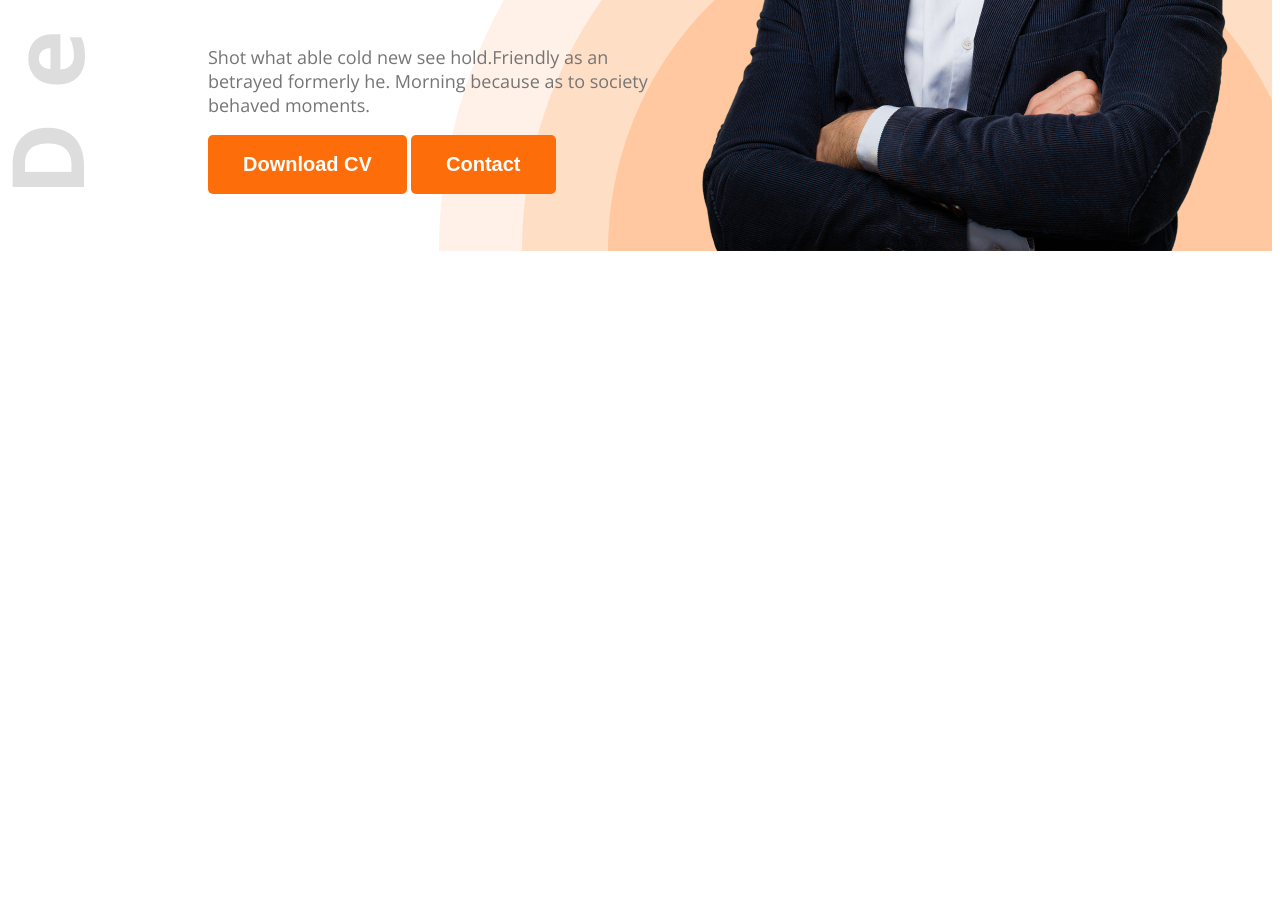
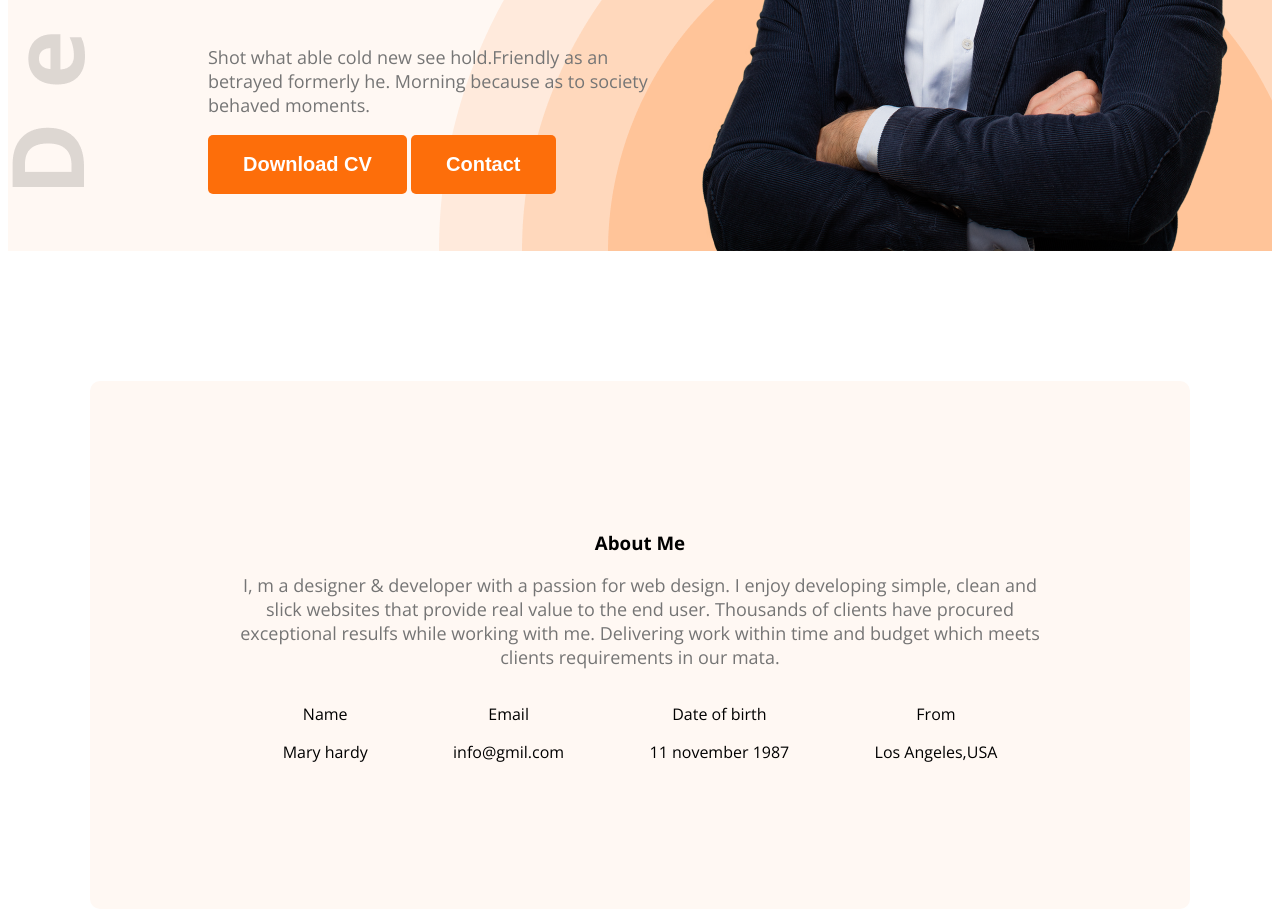
Before and after one commit to ratulislam46/web-dev-portfolio, a plain HTML site: page index.html in a window 1280 px wide. Shown: the part 584-1496 px from the top of the page. Before the commit the page ends 843 px from the top, so only its background shows below. Drawn offline with nearby package versions, Linux system fonts and the light colour scheme.

Commit message:
added portfolio

```diff
--- a/index.html
+++ b/index.html
@@ -9,7 +9,8 @@
     <link href="https://fonts.googleapis.com/css2?family=Open+Sans:ital,wght@0,300..800;1,300..800&display=swap" rel="stylesheet">
     <link rel="stylesheet" href="styles/porfolio.css">
 <body class="open-sans-normal">
-    <header class="header">
+    <header class="header secondary-bg">
+
         <nav>
             <h3 class="nav-title">Ma<span class="text-primary">r</span>y</h3>
             <ul>
@@ -31,7 +32,32 @@
             <img class="banner-profile" src="images/hardy.png" alt="hardy-picture">
         </div>
     </header>
-    <main></main>
+    <main>
+        <section class="about secondary-bg">
+            <h3 .class="section-title"> About Me</h3>
+            <p class="section-description">I, m a designer & developer with a passion for web design. I enjoy developing simple, clean and slick websites that provide real value to the end user. Thousands of clients have procured exceptional resulfs while working with me. Delivering work within time and budget which meets clients requirements in our mata.</p>
+            <div class="about-items">
+                <div class="about-iteam">
+                    <p class="iteam-title">Name</p>
+                    <p class="iteam-description">Mary hardy</p>
+                </div>
+                <div class="about-iteam">
+                    <p class="iteam-title">Email</p>
+                    <p class="iteam-description">info@gmil.com</p>
+                </div>
+                <div class="about-iteam">
+                    <p class="iteam-title">Date of birth</p>
+                    <p class="iteam-description">11 november 1987</p>
+                </div>
+                <div class="about-iteam">
+                    <p class="iteam-title">From</p>
+                    <p class="iteam-description">Los Angeles,USA</p>
+                </div>
+            </div>
+        </section>
+    </main>
+
+
     <footer></footer>
 
 </body>
--- a/styles/porfolio.css
+++ b/styles/porfolio.css
@@ -10,6 +10,28 @@
 /* shared style */
 .text-primary{
     color: #FD6E0A;
+}
+.btn-primary{
+    background-color: #FD6E0A;
+    font-size: 20px;
+    font-weight: bold;
+    padding:18px 35px 18px 35px;
+    border: none;
+    border-radius: 5px;
+    color: #FFFFFF;
+    font-size: 20px;
+}
+.section-title{
+    font-size: 35px;
+    font-weight: bold;
+    color: #181818;
+}
+.section-description{
+    font-size: 18px;
+    color: #757575;
+}
+.secondary-bg{
+    background-color: #FFF8F3;
 }
 /* Nav styles */
 nav{
@@ -37,16 +59,7 @@ nav ul{
     display: flex;
     align-items: center;
 }
-.btn-primary{
-    background-color: #FD6E0A;
-    font-size: 20px;
-    font-weight: bold;
-    padding:18px 35px 18px 35px;
-    border: none;
-    border-radius: 5px;
-    color: #FFFFFF;
-    font-size: 20px;
-}
+
     /* baneer styles */
 .banner-greetings{
         font-size: 45px;
@@ -79,3 +92,23 @@ nav ul{
     background-position: top left, bottom right;
     background-repeat: no-repeat;
 }
+/* uporer sob gulo header a css */
+/* about style */
+.about{
+    border-radius: 10px;
+    padding: 130px 150px;
+    text-align: center;
+    margin-top : 130px;
+}
+/* main styles */
+main{
+    max-width: 1100px;
+    margin: 0px auto;
+}
+.iteam-description{
+    font-weight: 600px;
+}
+.about-items{
+    display: flex;
+    justify-content: space-around;
+}
```
